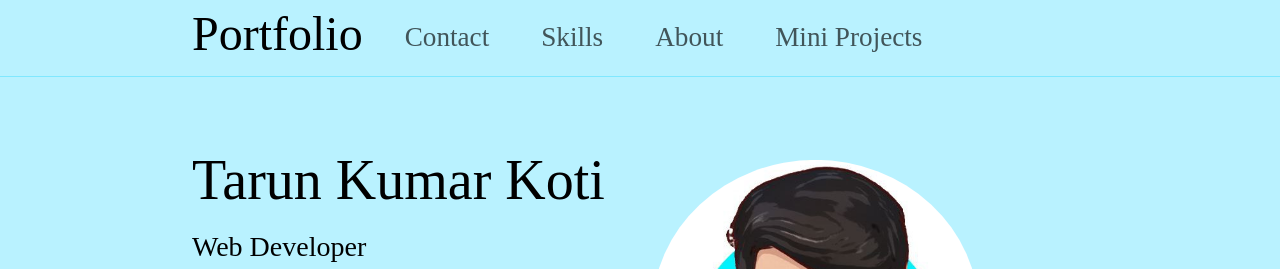
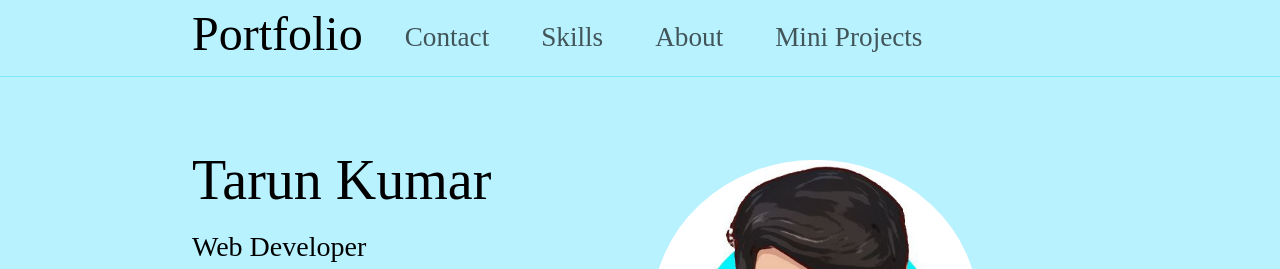
Before and after one commit to TARUNKUMARKOTI/hih, a plain HTML site: page index.html in a window 1280 px wide. Shown: the top 269 px of the page. Drawn offline with nearby package versions, Linux system fonts and the light colour scheme.

Commit message:
second commit, name modified

```diff
--- a/index.html
+++ b/index.html
@@ -55,7 +55,7 @@
       <!-- Title -->
       <div class="row pd-top-100">
         <div class="col-lg-6" >
-          <h1 class="big-heading">Tarun Kumar Koti</h1>
+          <h1 class="big-heading">Tarun Kumar</h1>
           <h3>Web Developer</h3>
           <h3>Python Programmer</h3>
           <!-- <h3>&emsp;Android App Developer</h3> -->
```
